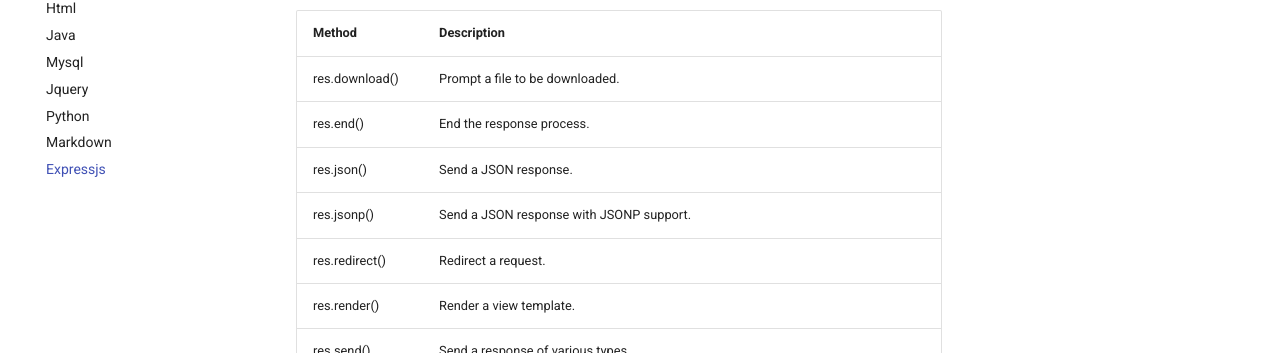
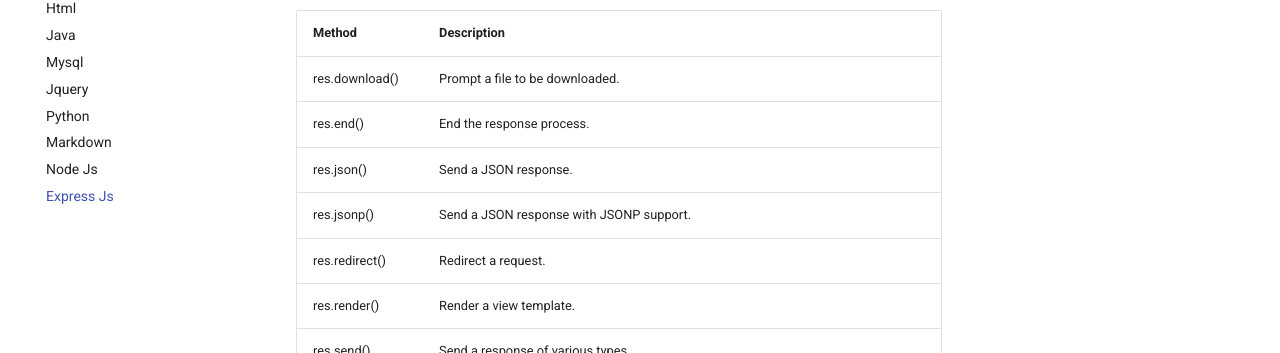
Before and after one commit to pragadez/cheatsheet, an MkDocs documentation site: the page built from docs/expressjs.md, in a window 1280 px wide. Shown: the part 211-564 px from the top of the page. Built offline with MkDocs 1.6.1 and Material for MkDocs 9.7.7, drawn with Linux system fonts in a browser that asks for light colours.

Commit message:
- nodejs / express js icon added - new files added

```diff
--- a/mkdocs.yml
+++ b/mkdocs.yml
@@ -14,4 +14,5 @@ nav:
   - Jquery : jquery.md
   - Python :  python.md
   - Markdown : markdown.md
-  - Expressjs : expressjs.md
+  - Node Js: nodejs.md
+  - Express Js : expressjs.md
```
Also changed, not shown: docs/index.md (+6 -1 lines), docs/images/expressjs_icon.png (added), docs/images/nodejs_icon.jpg (added), docs/nodejs.md (added).
